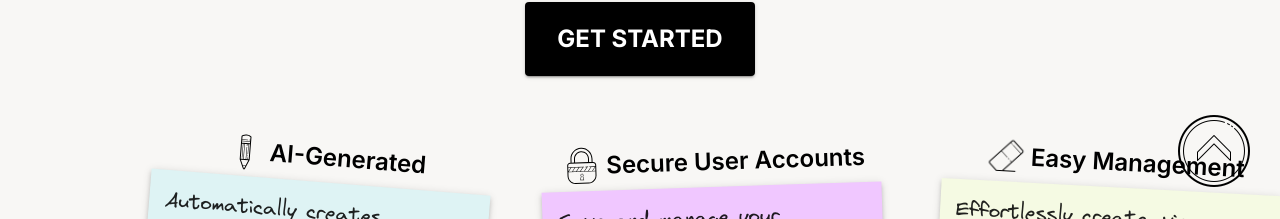
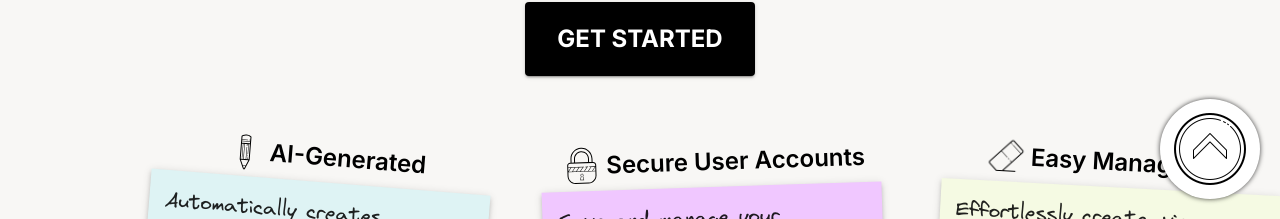
Before and after one commit to kenyounot123/ai-flashcard, a Next.js app: page / in a window 1280 px wide. Shown: the part 581-800 px from the top of the page. Built offline with nearby package versions, Linux system fonts and the light colour scheme; no server answers.

Commit message:
Update scroll to top icon

```diff
--- a/src/app/page.tsx
+++ b/src/app/page.tsx
@@ -37,9 +37,14 @@ const LandingPage = () => {
         component="aside"
         sx={{
           position: 'fixed',
-          bottom: 16,
-          right: 16,
+          bottom: 20,
+          right: 20,
+          backgroundColor: 'white',
+          width: 100,
+          height: 100,
+          borderRadius: '50%',
           zIndex: 1000,
+          boxShadow: '0px 0px 5px 0px rgba(0,0,0,0.75)',
           transition: 'transform 0.3s ease, box-shadow 0.3s ease',
           '&:hover': {
             transform: 'scale(1.1)', // Slightly enlarges the button
```
